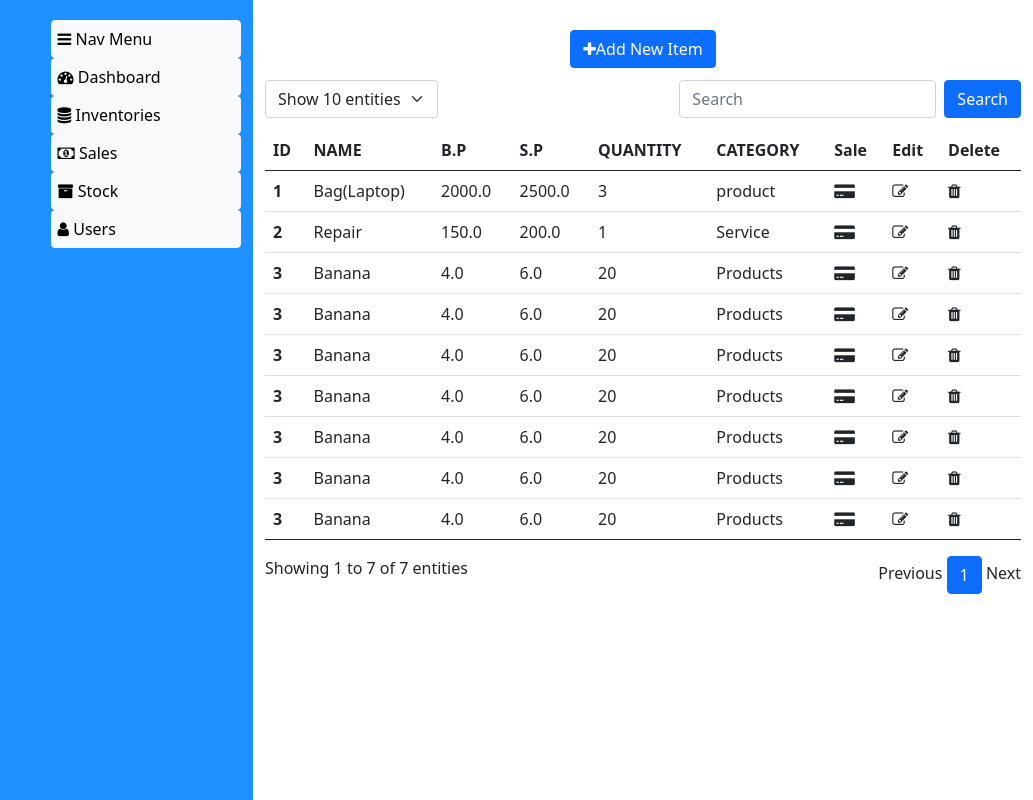
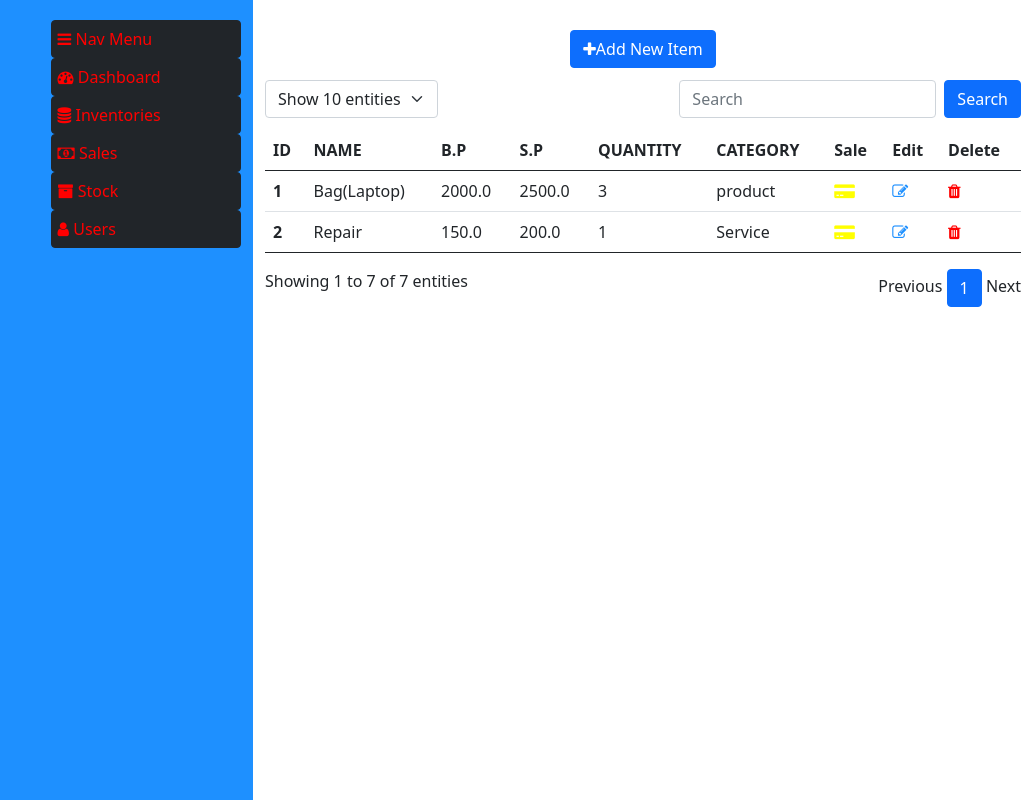
Before and after one commit to pereruannabaala/InventoryManagementSystem, a Flask app: page /products in a window 1280 px wide. Shown: the part 56-856 px from the top of the page, without its empty margins (247-1280 px from the left). Run offline with Flask 2, Linux system fonts and the light colour scheme.

Commit message:
change button colors

```diff
--- a/static/css/styles.css
+++ b/static/css/styles.css
@@ -8,7 +8,7 @@
 .mypage {
     width:100%;
     height: 100%;
-    background-color: white;
+    background-color:whitesmoke;
     padding:25px 60px 80px 100px;
 }
 .text-box{
@@ -82,7 +82,7 @@
     float: right;
     margin-top: 20px;
 }
-.mybar btn.btn-light{
+.mybar btn.btn-dark{
     width:100px;
     margin:0 auto;
 }
--- a/templates/products.html
+++ b/templates/products.html
@@ -42,12 +42,12 @@
             <div id="menu">
                 <div class="container">
                     <div class="mybar">
-                        <button type="button" class="btn btn-light" button style="text-align:left;padding-left:6px"><i class="fa fa-bars" aria-hidden="true"></i> Nav Menu</button>
-                        <button type="button" class="btn btn-light" button style="text-align:left;padding-left:6px"><i class="fa fa-tachometer" aria-hidden="true"></i> Dashboard</button>
-                        <button type="button" class="btn btn-light" button style="text-align:left;padding-left:6px"><i class="fa fa-database" aria-hidden="true"></i> Inventories</button>
-                        <button type="button" class="btn btn-light" button style="text-align:left;padding-left:6px"><i class="fa fa-money" aria-hidden="true"></i> Sales</button>
-                        <button type="button" class="btn btn-light" button style="text-align:left;padding-left:6px"><i class="fa fa-archive" aria-hidden="true"></i> Stock</button>
-                        <button type="button" class="btn btn-light" button style="text-align:left;padding-left:6px"><i class="fa fa-user" aria-hidden="true"></i> Users</button>
+                        <button type="button" class="btn btn-dark" button style="text-align:left;padding-left:6px;color:red;"><i class="fa fa-bars" aria-hidden="true"></i> Nav Menu</button>
+                        <button type="button" class="btn btn-dark" button style="text-align:left;padding-left:6px;color:red;"><i class="fa fa-tachometer" aria-hidden="true"></i> Dashboard</button>
+                        <button type="button" class="btn btn-dark" button style="text-align:left;padding-left:6px;color:red;"><i class="fa fa-database" aria-hidden="true"></i> Inventories</button>
+                        <button type="button" class="btn btn-dark" button style="text-align:left;padding-left:6px;color:red;"><i class="fa fa-money" aria-hidden="true"></i> Sales</button>
+                        <button type="button" class="btn btn-dark" button style="text-align:left;padding-left:6px;color:red;"><i class="fa fa-archive" aria-hidden="true"></i> Stock</button>
+                        <button type="button" class="btn btn-dark" button style="text-align:left;padding-left:6px;color:red;"><i class="fa fa-user" aria-hidden="true"></i> Users</button>
                     </div>
                 </div>
             </div>
@@ -135,9 +135,9 @@
                                     <td>2500.0</td>
                                     <td>3</td>
                                     <td>product</td>
-                                    <td><i class="fa fa-credit-card-alt" aria-hidden="true"></i></td>
-                                    <td><i class="fa fa-pencil-square-o" aria-hidden="true"></i></td>
-                                    <td><i class="fa fa-trash" aria-hidden="true"></i></td>
+                                    <td><i class="fa fa-credit-card-alt" aria-hidden="true" style="color:yellow"></i></td>
+                                    <td><i class="fa fa-pencil-square-o" aria-hidden="true" style="color:dodgerblue"></i></td>
+                                    <td><i class="fa fa-trash" aria-hidden="true" style="color:red"></i></td>
                                 </tr>
                                 <tr>
                                     <th scope="row">2</th>
@@ -146,87 +146,10 @@
                                     <td>200.0</td>
                                     <td>1</td>
                                     <td>Service</td>
-                                    <td><i class="fa fa-credit-card-alt" aria-hidden="true"></i></td>
-                                    <td><i class="fa fa-pencil-square-o" aria-hidden="true"></i></td>
-                                    <td><i class="fa fa-trash" aria-hidden="true"></i></td>
+                                    <td><i class="fa fa-credit-card-alt" aria-hidden="true" style="color:yellow"></i></td>
+                                    <td><i class="fa fa-pencil-square-o" aria-hidden="true" style="color:dodgerblue"></i></td>
+                                    <td><i class="fa fa-trash" aria-hidden="true" style="color:red"></i></td>
                                 </tr>
-                                <tr>
-                                    <th scope="row">3</th>
-                                    <td>Banana</td>
-                                    <td>4.0</td>
-                                    <td>6.0</td>
-                                    <td>20</td>
-                                    <td>Products</td>
-                                    <td><i class="fa fa-credit-card-alt" aria-hidden="true"></i></td>
-                                    <td><i class="fa fa-pencil-square-o" aria-hidden="true"></i></td>
-                                    <td><i class="fa fa-trash" aria-hidden="true"></i></td>
-                                </tr>
-                                <tr>
-                                    <th scope="row">3</th>
-                                    <td>Banana</td>
-                                    <td>4.0</td>
-                                    <td>6.0</td>
-                                    <td>20</td>
-                                    <td>Products</td>
-                                    <td><i class="fa fa-credit-card-alt" aria-hidden="true"></i></td>
-                                    <td><i class="fa fa-pencil-square-o" aria-hidden="true"></i></td>
-                                    <td><i class="fa fa-trash" aria-hidden="true"></i></td>
-                              </tr>
-                              <tr>
-                                    <th scope="row">3</th>
-                                    <td>Banana</td>
-                                    <td>4.0</td>
-                                    <td>6.0</td>
-                                    <td>20</td>
-                                    <td>Products</td>
-                                    <td><i class="fa fa-credit-card-alt" aria-hidden="true"></i></td>
-                                    <td><i class="fa fa-pencil-square-o" aria-hidden="true"></i></td>
-                                    <td><i class="fa fa-trash" aria-hidden="true"></i></td>
-                              </tr>
-                              <tr>
-                                    <th scope="row">3</th>
-                                    <td>Banana</td>
-                                    <td>4.0</td>
-                                    <td>6.0</td>
-                                    <td>20</td>
-                                    <td>Products</td>
-                                    <td><i class="fa fa-credit-card-alt" aria-hidden="true"></i></td>
-                                    <td><i class="fa fa-pencil-square-o" aria-hidden="true"></i></td>
-                                    <td><i class="fa fa-trash" aria-hidden="true"></i></td>
-                                </tr>
-                              <tr>
-                                    <th scope="row">3</th>
-                                    <td>Banana</td>
-                                    <td>4.0</td>
-                                    <td>6.0</td>
-                                    <td>20</td>
-                                    <td>Products</td>
-                                    <td><i class="fa fa-credit-card-alt" aria-hidden="true"></i></td>
-                                    <td><i class="fa fa-pencil-square-o" aria-hidden="true"></i></td>
-                                    <td><i class="fa fa-trash" aria-hidden="true"></i></td>
-                              </tr>
-                              <tr>
-                                    <th scope="row">3</th>
-                                    <td>Banana</td>
-                                    <td>4.0</td>
-                                    <td>6.0</td>
-                                    <td>20</td>
-                                    <td>Products</td>
-                                    <td><i class="fa fa-credit-card-alt" aria-hidden="true"></i></td>
-                                    <td><i class="fa fa-pencil-square-o" aria-hidden="true"></i></td>
-                                    <td><i class="fa fa-trash" aria-hidden="true"></i></td>
-                                </tr>
-                              <tr>
-                                    <th scope="row">3</th>
-                                    <td>Banana</td>
-                                    <td>4.0</td>
-                                    <td>6.0</td>
-                                    <td>20</td>
-                                    <td>Products</td>
-                                    <td><i class="fa fa-credit-card-alt" aria-hidden="true"></i></td>
-                                    <td><i class="fa fa-pencil-square-o" aria-hidden="true"></i></td>
-                                    <td><i class="fa fa-trash" aria-hidden="true"></i></td>
-                              </tr>
                               <tbody class="table-group-divider"></tbody>
                             </tbody>
                         </table>
```
